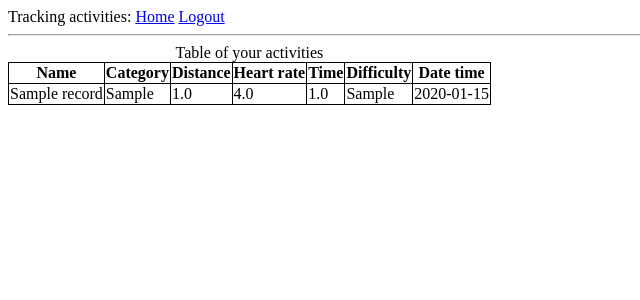
After one commit to pashmentov96/TrackingActivities, a Flask app: page /user/activities in a window 1280 px wide. The commit adds this page. Shown: the top 300 px of the page, without its empty margins (0-640 px from the left). Run offline with Flask 2, Linux system fonts and the light colour scheme; a user stored in the database is signed in; tables that the repository leaves empty hold one stand-in row (values such as "Sample post").

Commit message:
Added table of activities

```diff
--- a/app/api/users.py
+++ b/app/api/users.py
@@ -9,8 +9,6 @@ from app.routes import parse_data
 @bp.route('/user/nrecords', methods=['GET'])
 @token_auth.login_required
 def get_nrecords():
-    # username = g.current_user.username
-    # user = User.query.filter_by(username=username).first()
     user = g.current_user
     res = 0
     if user is None:
--- a/app/routes.py
+++ b/app/routes.py
@@ -8,6 +8,7 @@ from werkzeug.utils import secure_filename
 import os
 import json
 from app.models import User, ActivityRecord
+from datetime import datetime
 
 
 def allowed_file(filename):
@@ -93,3 +94,22 @@ def register():
         flash('Congratulations, you are now a registered user!')
         return redirect(url_for('login'))
     return render_template('register.html', title='Register', form=form)
+
+
+@app.route('/user/activities', methods=['GET'])
+@login_required
+def table_activities():
+    records = []
+    for record in current_user.records:
+        # date_time = datetime.fromisoformat(record.date_time)
+        elem = {
+            "name": record.name,
+            "category": record.category,
+            "distance": record.distance,
+            "heart_rate": record.heart_rate,
+            "time": record.time,
+            "difficulty": record.difficulty,
+            "date_time": record.date_time
+        }
+        records.append(elem)
+    return render_template('table_activities.html', title='Table activities', records=records)
--- /dev/null
+++ b/app/static/style.css
@@ -0,0 +1,8 @@
+table, th, td {
+    border: 1px solid black;
+    border-collapse: collapse;
+}
+
+td {
+    vertical-align: middle
+}
--- a/app/templates/base.html
+++ b/app/templates/base.html
@@ -1,10 +1,12 @@
 <html>
     <head>
-      {% if title %}
-      <title>{{ title }} - Tracking activities</title>
-      {% else %}
-      <title>Welcome to Tracking activities</title>
-      {% endif %}
+        {% if title %}
+        <title>{{ title }} - Tracking activities</title>
+        {% else %}
+        <title>Welcome to Tracking activities</title>
+        {% endif %}
+        <link rel="stylesheet" type="text/css" href="/static/style.css">
+        <!-- <script src="{{url_for('static', filename='somejavascriptfile.js')}}"></script> -->
     </head>
     <body>
         <div>
--- /dev/null
+++ b/app/templates/table_activities.html
@@ -0,0 +1,27 @@
+{% extends "base.html" %}
+
+{% block content %}
+    <table>
+        <caption>Table of your activities</caption>
+        <tr>
+            <th>Name</th>
+            <th>Category</th>
+            <th>Distance</th>
+            <th>Heart rate</th>
+            <th>Time</th>
+            <th>Difficulty</th>
+            <th>Date time</th>
+        </tr>
+        {% for record in records %}
+            <tr>
+                <td>{{ record.name }}</td>
+                <td>{{ record.category }}</td>
+                <td>{{ record.distance }}</td>
+                <td>{{ record.heart_rate }}</td>
+                <td>{{ record.time }}</td>
+                <td>{{ record.difficulty }}</td>
+                <td>{{ record.date_time }}</td>
+            </tr>
+        {% endfor %}
+    </table>
+{% endblock %}
```
Also changed, not shown: app/templates/index.html (+5 -10 lines), requirements.txt (+8 -0 lines).
